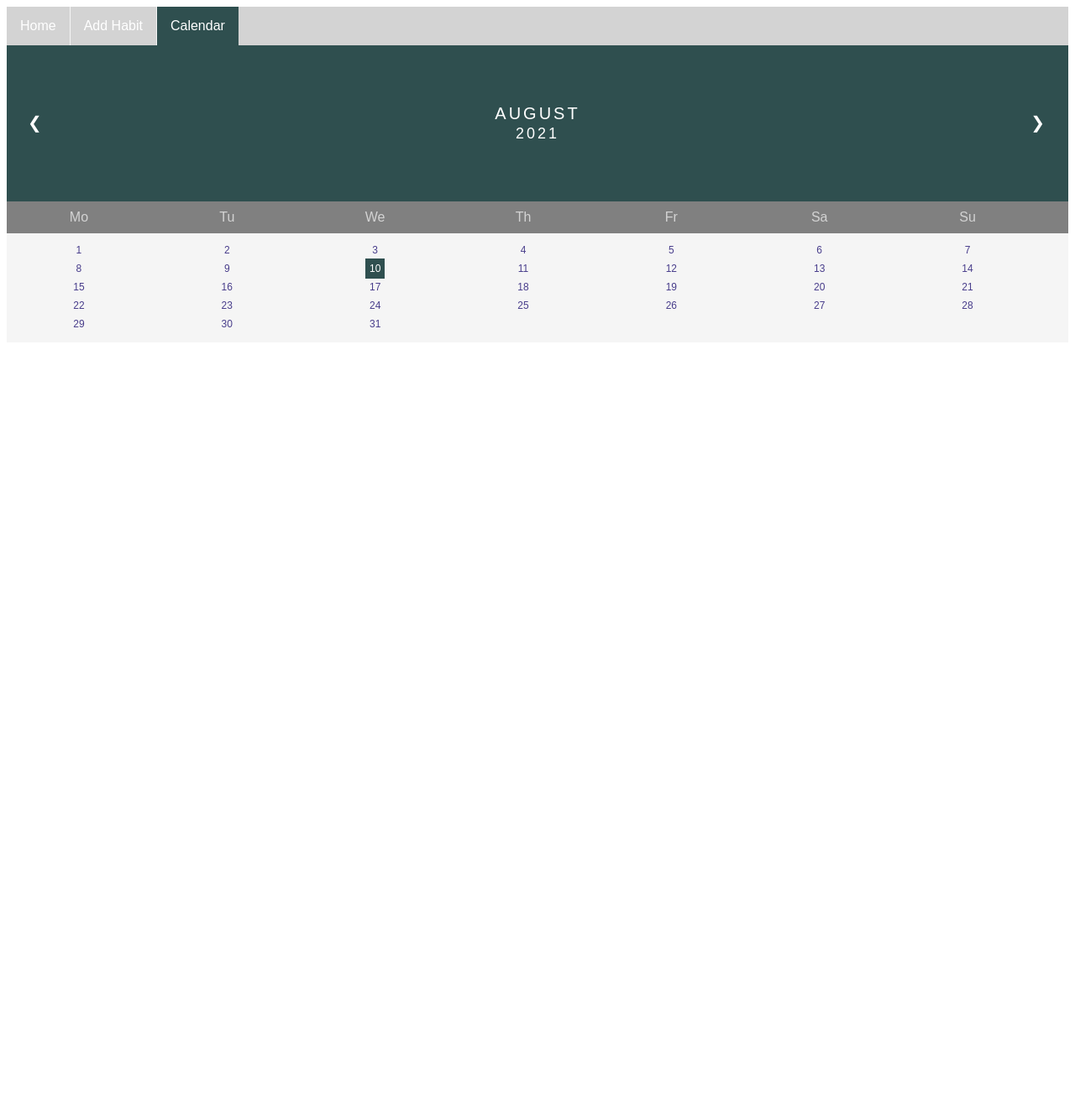
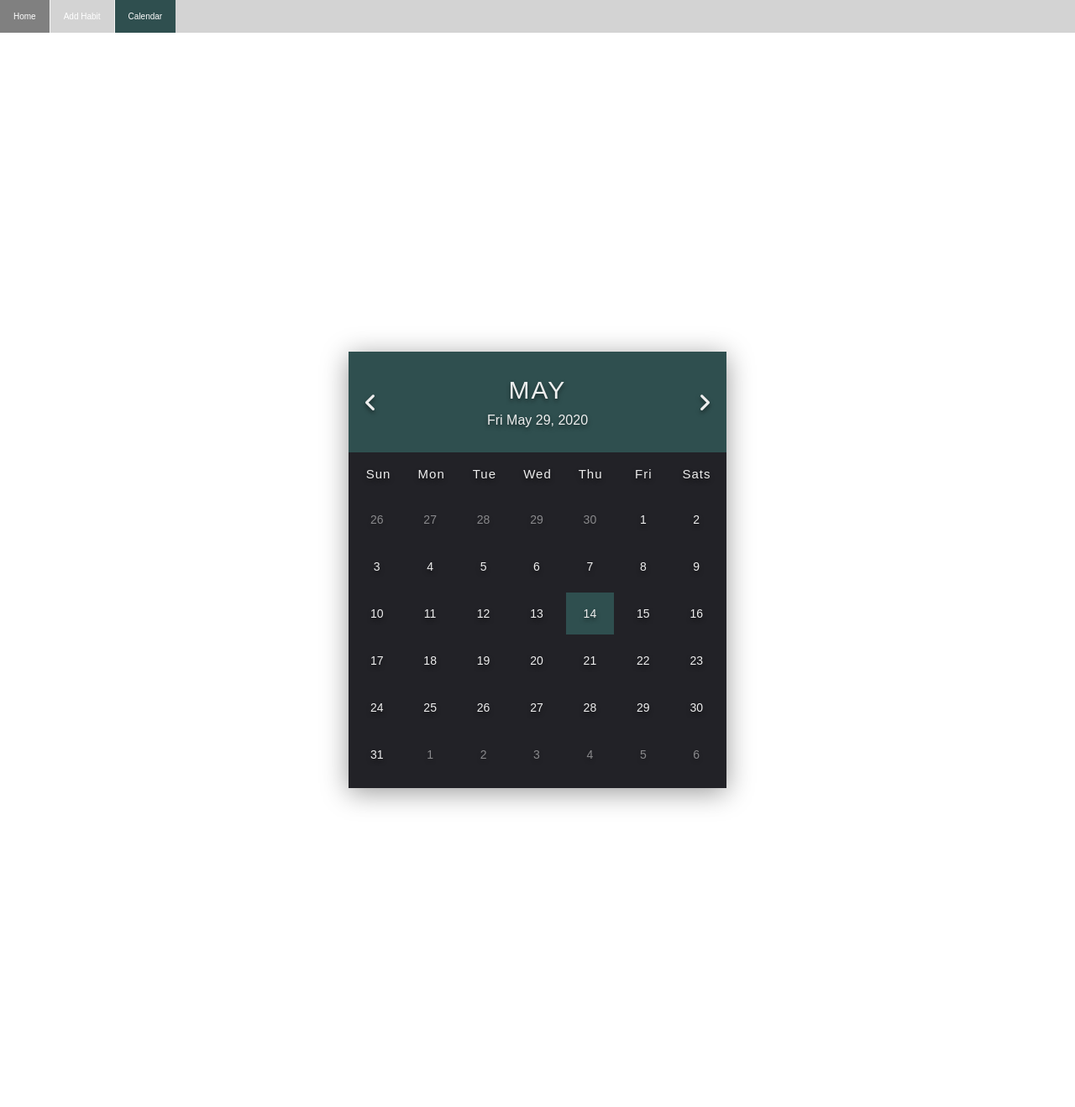
Before and after one commit to kaimikan/habit-tracker, a PHP site: page /calendar.php in a window 1280 px wide. Shown: the whole page at 84% size. Before the commit the page ends 390 px from the top, so only its background shows below. Run offline with PHP 8.4, Linux system fonts and the light colour scheme.

Commit message:
Calendar Structure & Style Update

```diff
--- a/calendar.php
+++ b/calendar.php
@@ -3,65 +3,77 @@
 <head>
   <script src="menu.js" active="calendar"></script>
   <link rel="stylesheet" href="css/calendar_style.css">
-  <style>
-  </style>
+  <link rel="stylesheet" href="https://cdnjs.cloudflare.com/ajax/libs/font-awesome/6.0.0/css/all.min.css">
 </head>
 <body>
 
-<div class="month">
-  <ul>
-    <li class="prev">&#10094;</li>
-    <li class="next">&#10095;</li>
-    <li>
-      August<br>
-      <span style="font-size:18px">2021</span>
-    </li>
-  </ul>
+<div class="container">
+  <div class="calendar">
+    <div class="month">
+      <i class="fas fa-angle-left prev"></i>
+        <div class="date">
+          <h1>May</h1>
+          <p>Fri May 29, 2020</p>
+        </div>
+        <i class="fas fa-angle-right next"></i>
+    </div>
+    <div class="weekdays">
+      <div>Sun</div>
+      <div>Mon</div>
+      <div>Tue</div>
+      <div>Wed</div>
+      <div>Thu</div>
+      <div>Fri</div>
+      <div>Sats</div>
+    </div>
+    <div class="days">
+      <div class="prev-date">26</div>
+      <div class="prev-date">27</div>
+      <div class="prev-date">28</div>
+      <div class="prev-date">29</div>
+      <div class="prev-date">30</div>
+      <div>1</div>
+      <div>2</div>
+      <div>3</div>
+      <div>4</div>
+      <div>5</div>
+      <div>6</div>
+      <div>7</div>
+      <div>8</div>
+      <div>9</div>
+      <div>10</div>
+      <div>11</div>
+      <div>12</div>
+      <div>13</div>
+      <div class="today">14</div>
+      <div>15</div>
+      <div>16</div>
+      <div>17</div>
+      <div>18</div>
+      <div>19</div>
+      <div>20</div>
+      <div>21</div>
+      <div>22</div>
+      <div>23</div>
+      <div>24</div>
+      <div>25</div>
+      <div>26</div>
+      <div>27</div>
+      <div>28</div>
+      <div>29</div>
+      <div>30</div>
+      <div>31</div>
+      <div class="next-date">1</div>
+      <div class="next-date">2</div>
+      <div class="next-date">3</div>
+      <div class="next-date">4</div>
+      <div class="next-date">5</div>
+      <div class="next-date">6</div>
+    </div>
+  </div>
 </div>
 
-<ul class="weekdays">
-  <li>Mo</li>
-  <li>Tu</li>
-  <li>We</li>
-  <li>Th</li>
-  <li>Fr</li>
-  <li>Sa</li>
-  <li>Su</li>
-</ul>
-
-<ul class="days">
-  <li>1</li>
-  <li>2</li>
-  <li>3</li>
-  <li>4</li>
-  <li>5</li>
-  <li>6</li>
-  <li>7</li>
-  <li>8</li>
-  <li>9</li>
-  <li><span class="current">10</span></li>
-  <li>11</li>
-  <li>12</li>
-  <li>13</li>
-  <li>14</li>
-  <li>15</li>
-  <li>16</li>
-  <li>17</li>
-  <li>18</li>
-  <li>19</li>
-  <li>20</li>
-  <li>21</li>
-  <li>22</li>
-  <li>23</li>
-  <li>24</li>
-  <li>25</li>
-  <li>26</li>
-  <li>27</li>
-  <li>28</li>
-  <li>29</li>
-  <li>30</li>
-  <li>31</li>
-</ul>
-
+<!-- calling at the bottom of the page to make sure document. is ready-->
+<script src="calendar_script.js"></script>
 </body>
 </html>
--- a/css/calendar_style.css
+++ b/css/calendar_style.css
@@ -1,75 +1,109 @@
 * {
+  margin: 0;
+  padding: 0;
   box-sizing: border-box;
-}
-
-ul {
-  list-style-type: none;
-}
-
-body {
   font-family: Arial, Helvetica, sans-serif;
 }
 
-.month {
-  padding: 70px 25px;
-  width: 100%;
-  background: darkslategrey;
-  text-align: center;
+html {
+  font-size: 62.5%;
 }
 
-.month ul {
-  margin: 0;
-  padding: 0;
+.container {
+  width: 100%;
+  height: 100vw;
+  background: color #12121f;
+  color: #eee;
+  display: flex;
+  justify-content: center;
+  align-items: center;
 }
 
-.month ul li {
-  color: white;
-  font-size: 20px;
-  text-transform: uppercase;
-  letter-spacing: 3px;
+.calendar {
+  width: 45rem;
+  height: 52rem;
+  background-color: #222227;
+  box-shadow: 0 0.5rem 3rem rgba(0, 0, 0, 0.4);
 }
 
-.month .prev {
-  float: left;
-  padding-top: 10px;
+.month {
+  width: 100%;
+  height: 12rem;
+  background-color: darkslategrey;
+  display: flex;
+  justify-content: space-between;
+  align-items: center;
+  padding: 0 2rem;
+  text-align: center;
+  text-shadow: 0 0.3rem 0.5rem rgba(0, 0, 0, 0.5);
 }
 
-.month .next {
-  float: right;
-  padding-top: 10px;
+.month i {
+  font-size: 2.5rem;
+  cursor: pointer;
+}
+
+.month h1 {
+  font-size: 3rem;
+  font-weight: 400;
+  text-transform: uppercase;
+  letter-spacing: 0.2rem;
+  margin-bottom: 1rem;
+}
+
+.month p {
+  font-size: 1.6rem;
 }
 
 .weekdays {
-  margin: 0;
-  padding: 10px 0;
-  background-color: gray;
+  width: 100%;
+  height: 5rem;
+  padding: 0 0.4rem;
+  display: flex;
+  align-items: center;
 }
 
-.weekdays li {
-  display: inline-block;
-  width: 13.6%;
-  color: lightgray;
-  text-align: center;
+.weekdays div {
+  font-size: 1.5rem;
+  font-weight: 400;
+  letter-spacing: 0.1rem;
+  width: calc(44.2rem / 7);
+  display: flex;
+  justify-content: center;
+  align-items: center;
+  text-shadow: 0 0.3rem 0.5rem rgba(0, 0, 0, 0.5);
 }
 
 .days {
-  padding: 10px 0;
-  background: whitesmoke;
-  margin: 0;
+  width: 100%;
+  display: flex;
+  flex-wrap: wrap;
+  padding: 0.2rem;
 }
 
-.days li {
-  list-style-type: none;
-  display: inline-block;
-  width: 13.6%;
-  text-align: center;
-  margin-bottom: 5px;
-  font-size:12px;
-  color: darkslateblue;
+.days div {
+  font-size: 1.4rem;
+  margin: 0.3rem;
+  width: calc(40.2rem / 7);
+  height: 5rem;
+  display: flex;
+  justify-content: center;
+  align-items: center;
+  text-shadow: 0 0.3rem 0.5rem rgba(0, 0, 0, 0.5);
+  transition: background-color 0.2s;
 }
 
-.days li .current {
-  padding: 5px;
-  background: darkslategrey;
-  color: white !important
+.days div:hover:not(.today) {
+  background-color: #262626;
+  border: 0.2rem solid #777;
+  cursor: pointer;
 }
+
+.prev-date,
+.next-date {
+  opacity: 0.5;
+}
+
+.today {
+  background-color: darkslategrey;
+}
```
